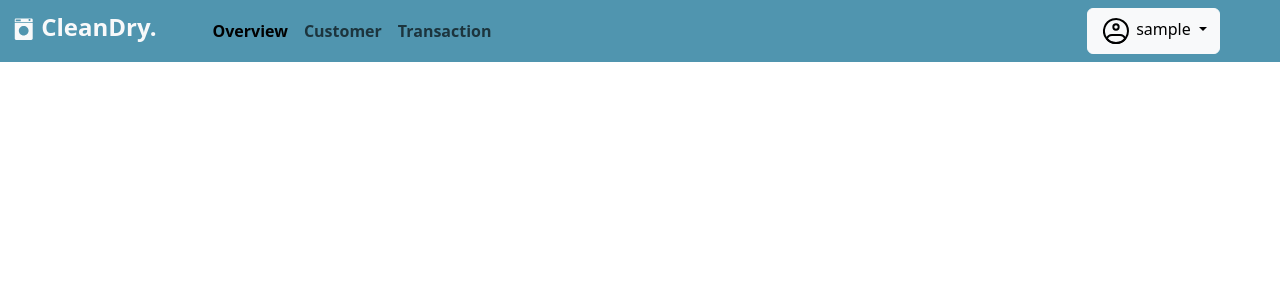
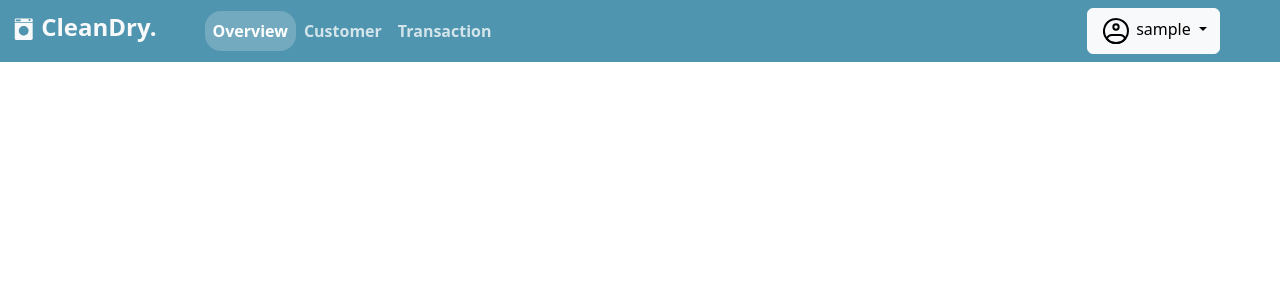
Before and after one commit to MantaYuana/cleanDry-CRUD, a PHP site: template page/template/navbar.php in a window 1280 px wide. Shown: the top 300 px of the page. Run offline with PHP 8.4, Linux system fonts and the light colour scheme; the template is opened without the code that fills it, so the values that code supplies are empty; the visitor is signed in with stand-in values (Sample User, id 1); some libraries are stand-ins or nearby versions.

Commit message:
updated styling for page

```diff
--- a/css/style.css
+++ b/css/style.css
@@ -1,13 +1,16 @@
 @import url("../node_modules/bootstrap/dist/css/bootstrap.min.css");
 
 :root {
-  --mc-green-accent: #50af9a;
-  --mc-green-accent-mono: #73bfae;
-  --mc-green-dark: #5095af;
-  --mc-white-dull: #f1f1f1;
-  --mc-white-full: #fff;
+  --mc-green-accent: rgb(80, 175, 154);
+  --mc-green-accent-mono: rgb(115, 191, 174);
+  --mc-green-dark: rgb(80, 149, 175);
+  --mc-green-dark-mono: rgb(115, 170, 191);
+  --mc-white-dull: rgb(241, 241, 241);
+  --mc-white-full: rgb(255, 255, 255);
+  --mc-white-full-opacity75: rgba(255, 255, 255, 0.75);
 }
 
+/* LOGIN PAGE */
 .btn-primary {
   --bs-btn-color: var(--mc-green-accent);
   --bs-btn-bg: var(--mc-green-accent);
@@ -37,3 +40,21 @@
   background: var(--mc-green-dark) !important;
   padding: 0 10px !important;
 }
+/* LOGIN PAGE */
+
+/* NAVBAR */
+.nav-link{
+  color: var(--mc-white-full-opacity75);
+}
+
+.nav-link:hover, .nav-link:focus {
+  color: var(--mc-white-full);
+}
+
+.nav-link.active{
+  color: var(--mc-white-full) !important;
+  background-color: var(--mc-green-dark-mono) !important;
+  border-color: var(--mc-green-dark-mono) !important;
+  border-radius: var(--bs-border-radius-xl) !important;
+}
+/* NAVBAR */
```
